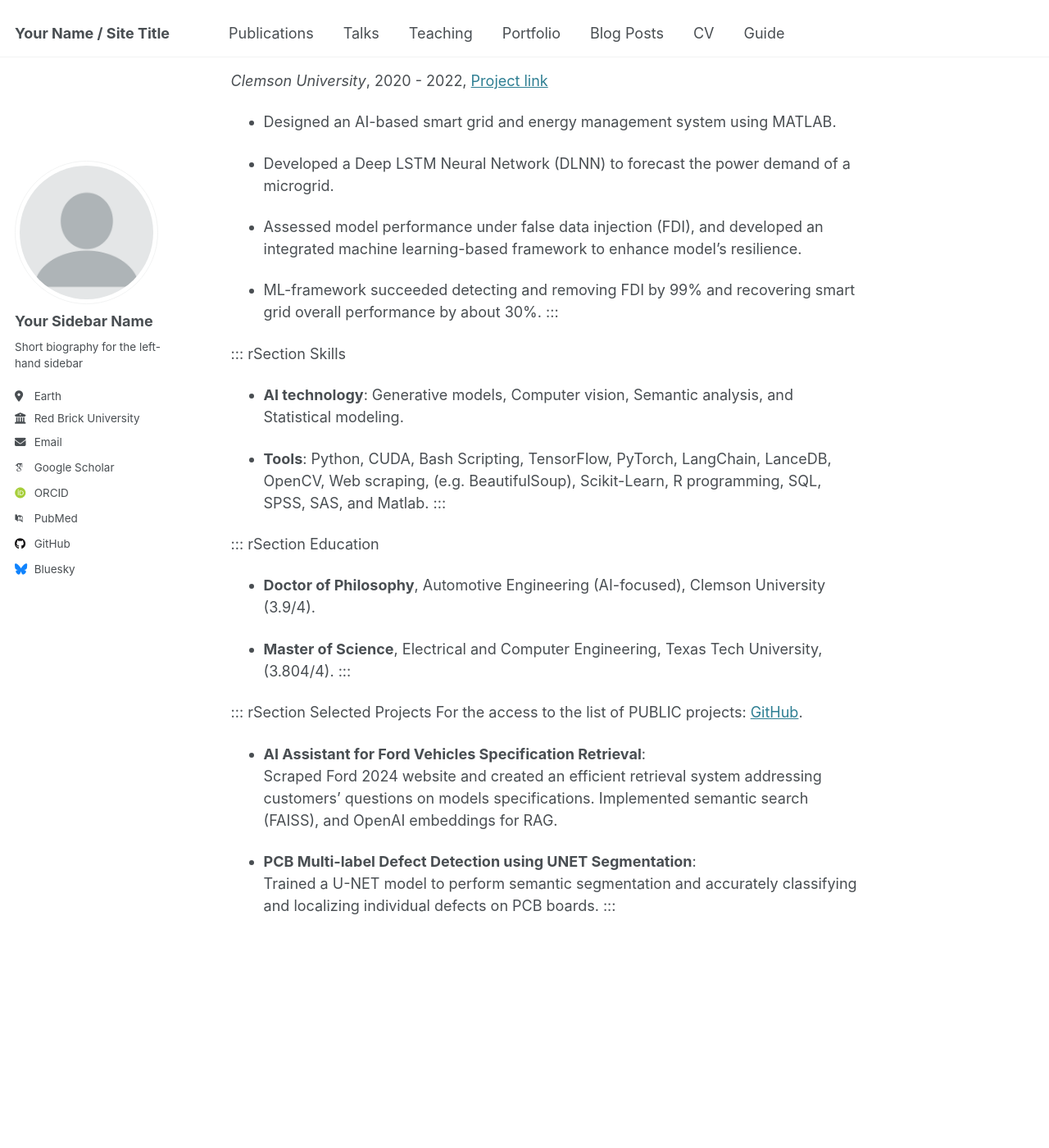
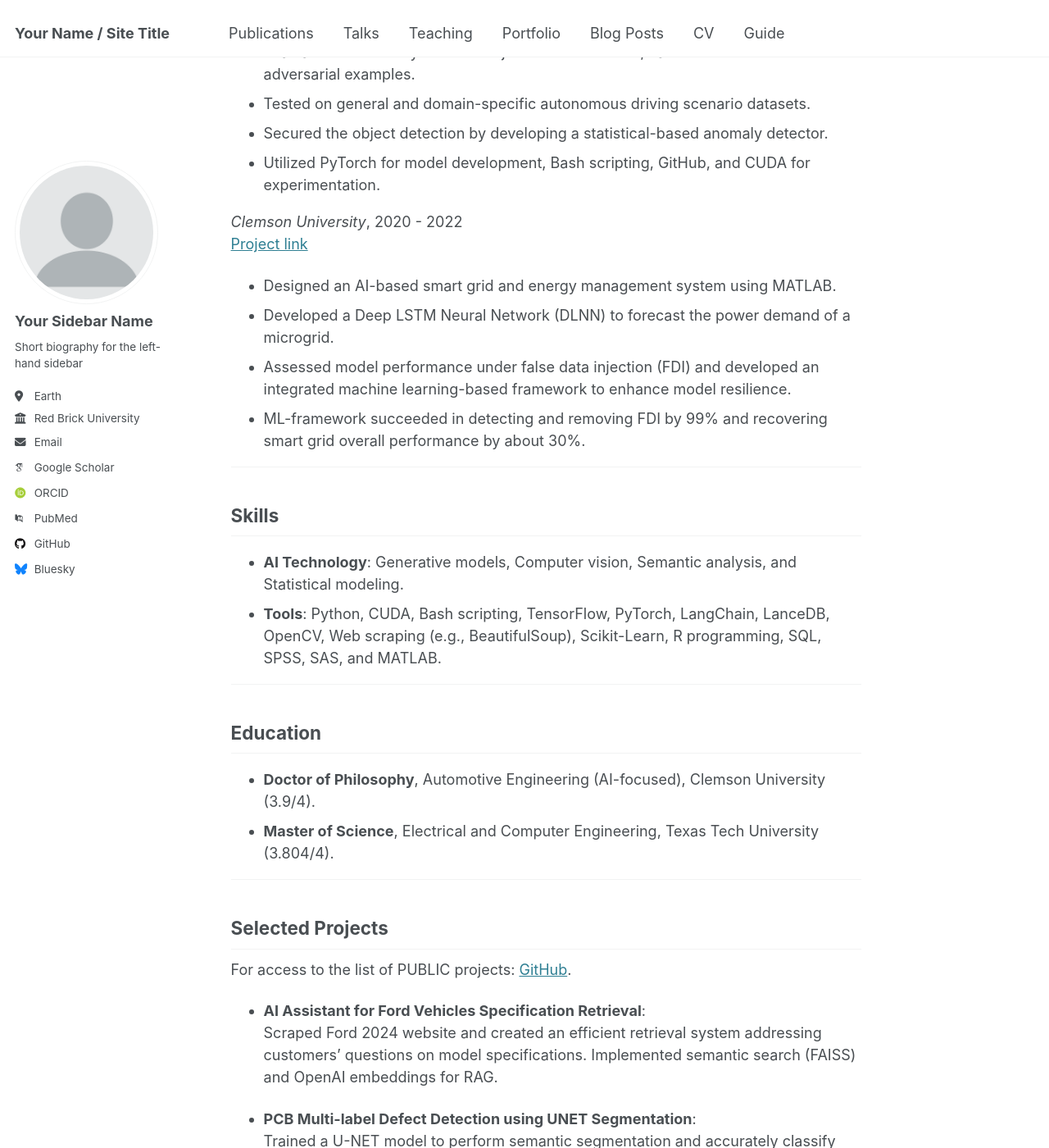
Before and after one commit to amirhnazerii/amirhnazerii.github.io, a Jekyll site: the page built from _pages/CV_GenAI.md, in a window 1280 px wide and 1400 px high, scrolled down 795 px. Shown: the whole window at 82% size. Built offline with Jekyll 4.4.1, drawn with Linux system fonts in a browser that asks for light colours; some web fonts are replaced; our own code applies the rules of GitHub Pages for plain Markdown files; some of the changed text lies outside the part shown.

Commit message:
Update CV_GenAI.md

```diff
--- a/_pages/CV_GenAI.md
+++ b/_pages/CV_GenAI.md
@@ -1,90 +1,55 @@
-::: center
-**Amirhossein Nazeri**\
-5 Research Dr, Greenville, SC 29607\
-Email: <anazeri@clemson.edu>\
-Info: [GitHub](https://github.com/amirhnazerii), [Google
-Scholar](https://scholar.google.com/citations?user=2V7M53cAAAAJ&hl=en),
-[LinkedIn](https://www.linkedin.com/in/amir-h-nazeri/)
-:::
+### Amirhossein Nazeri
+5 Research Dr, Greenville, SC 29607
+Email: [anazeri@clemson.edu](mailto:anazeri@clemson.edu)
+Info: [GitHub](https://github.com/amirhnazerii), [Google Scholar](https://scholar.google.com/citations?user=2V7M53cAAAAJ&hl=en), [LinkedIn](https://www.linkedin.com/in/amir-h-nazeri/)
 
-::: rSection
-Work Experience **Generative AI Engineer**\
+---
+
+## Work Experience
+
+### **Generative AI Engineer**
 *DataRoo LLC*, Remote, 2023 - 2024
+- Developed an AI application integrated with GPT-4 that was tailored for assessing electronic health records (EHR).
+- Used BeautifulSoup, LangChain, and LanceDB for data wrangling, fine-tuning, Retrieval-Augmented Generation (RAG), consistent solutions, and fast knowledge retrieval.
+- Achieved about 20% higher accuracy in EHR assessment than ChatGPT-4o.
 
--   Developed an AI application integrated with GPT-4 that was tailored
-    for assessing electronic health records (EHR).
+### **Graduate Research Assistant**
+*Clemson University*, 2022 - Present
+[Project link](https://www.upwork.com/freelancers/~011bca7046def271ae?p=1848855747365720064)
+- Evaluated the security of SOTA object detectors DETR, Faster RCNN under adversarial examples.
+- Tested on general and domain-specific autonomous driving scenario datasets.
+- Secured the object detection by developing a statistical-based anomaly detector.
+- Utilized PyTorch for model development, Bash scripting, GitHub, and CUDA for experimentation.
 
--   Used BeautifulSoup, LangChain, and LanceDB for data wrangling,
-    fine-tuning, Retrieval-Augmented Generation (RAG), consistant
-    solutions, and fast knowledge retrieval.
+*Clemson University*, 2020 - 2022
+[Project link](https://www.mdpi.com/1996-1073/17/4/868)
+- Designed an AI-based smart grid and energy management system using MATLAB.
+- Developed a Deep LSTM Neural Network (DLNN) to forecast the power demand of a microgrid.
+- Assessed model performance under false data injection (FDI) and developed an integrated machine learning-based framework to enhance model resilience.
+- ML-framework succeeded in detecting and removing FDI by 99% and recovering smart grid overall performance by about 30%.
 
--   Achieved about 20% higher accuracy in EHR assessing than ChatGPT-4o.
+---
 
-**Graduate Research Assitant**\
-*Clemson University*, 2022 - present, [Project
-link](https://www.upwork.com/freelancers/~011bca7046def271ae?p=1848855747365720064)
+## Skills
 
--   Evaluated the security of SOTA object detectors DETR, Faster RCNN
-    under adversarial examples.
+- **AI Technology**: Generative models, Computer vision, Semantic analysis, and Statistical modeling.
+- **Tools**: Python, CUDA, Bash scripting, TensorFlow, PyTorch, LangChain, LanceDB, OpenCV, Web scraping (e.g., BeautifulSoup), Scikit-Learn, R programming, SQL, SPSS, SAS, and MATLAB.
 
--   Tested on general and domain-specific autonomous driving scenario
-    datasets.
+---
 
--   Secured the object detection by developing statistical-based anomaly
-    detector.
+## Education
 
--   Utilized PyTorch for model development, Bash Scripting, GitHub, and
-    CUDA for exprimentation.
+- **Doctor of Philosophy**, Automotive Engineering (AI-focused), Clemson University (3.9/4).
+- **Master of Science**, Electrical and Computer Engineering, Texas Tech University (3.804/4).
 
-*Clemson University*, 2020 - 2022, [Project
-link](https://www.mdpi.com/1996-1073/17/4/868)
+---
 
--   Designed an AI-based smart grid and energy management system using
-    MATLAB.
+## Selected Projects
 
--   Developed a Deep LSTM Neural Network (DLNN) to forecast the power
-    demand of a microgrid.
+For access to the list of PUBLIC projects: [GitHub](https://github.com/amirhnazerii).
 
--   Assessed model performance under false data injection (FDI), and
-    developed an integrated machine learning-based framework to enhance
-    model's resilience.
+- **AI Assistant for Ford Vehicles Specification Retrieval**:
+  Scraped Ford 2024 website and created an efficient retrieval system addressing customers' questions on model specifications. Implemented semantic search (FAISS) and OpenAI embeddings for RAG.
 
--   ML-framework succeeded detecting and removing FDI by 99% and
-    recovering smart grid overall performance by about 30%.
-:::
-
-::: rSection
-Skills
-
--   **AI technology**: Generative models, Computer vision, Semantic
-    analysis, and Statistical modeling.
-
--   **Tools**: Python, CUDA, Bash Scripting, TensorFlow, PyTorch,
-    LangChain, LanceDB, OpenCV, Web scraping, (e.g. BeautifulSoup),
-    Scikit-Learn, R programming, SQL, SPSS, SAS, and Matlab.
-:::
-
-::: rSection
-Education
-
--   **Doctor of Philosophy**, Automotive Engineering (AI-focused),
-    Clemson University (3.9/4).
-
--   **Master of Science**, Electrical and Computer Engineering, Texas
-    Tech University,(3.804/4).
-:::
-
-::: rSection
-Selected Projects For the access to the list of PUBLIC projects:
-[GitHub](https://github.com/amirhnazerii).
-
--    **AI Assistant for Ford Vehicles Specification Retrieval**:\
-    Scraped Ford 2024 website and created an efficient retrieval system
-    addressing customers' questions on models specifications.
-    Implemented semantic search (FAISS), and OpenAI embeddings for RAG.
-
--    **PCB Multi-label Defect Detection using UNET Segmentation**:\
-    Trained a U-NET model to perform semantic segmentation and
-    accurately classifying and localizing individual defects on PCB
-    boards.
-:::
+- **PCB Multi-label Defect Detection using UNET Segmentation**:
+  Trained a U-NET model to perform semantic segmentation and accurately classify and localize individual defects on PCB boards.
```
